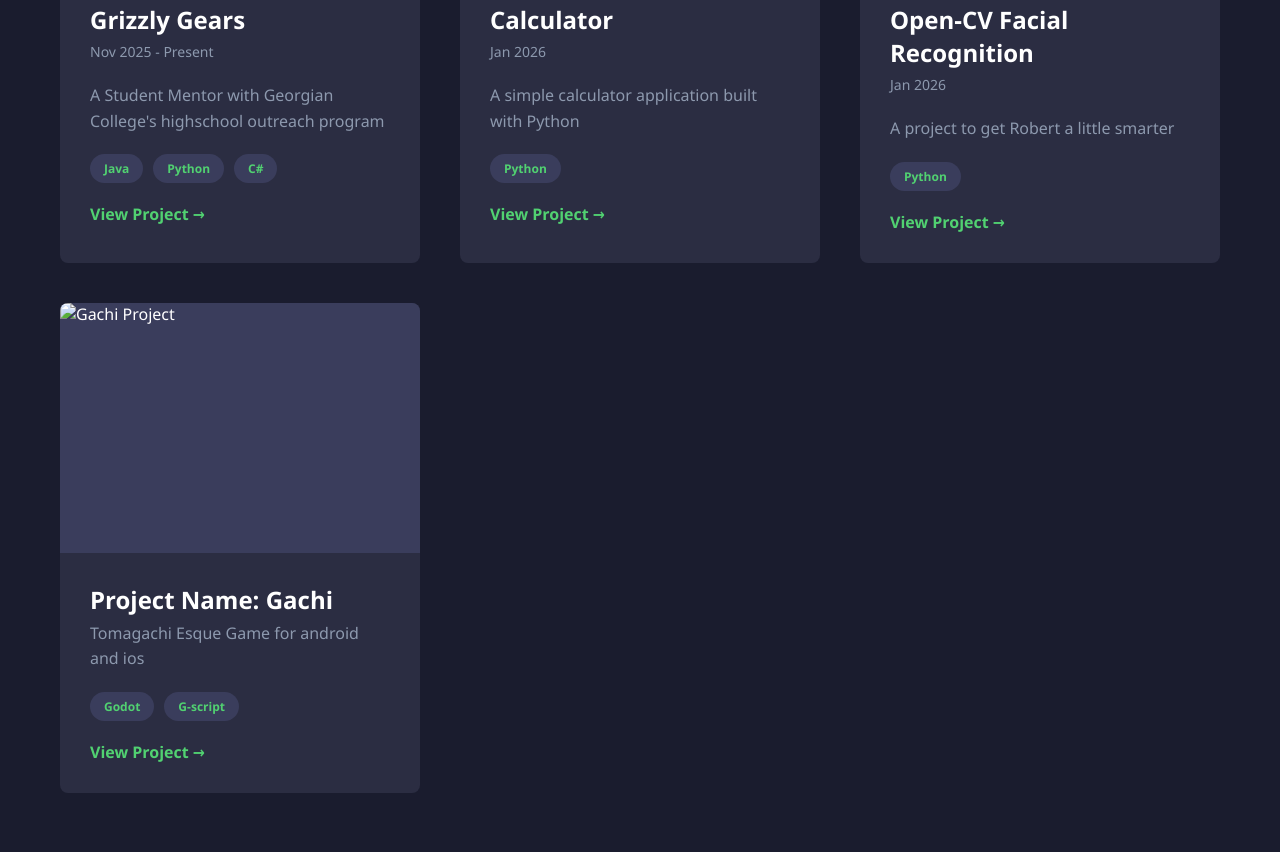
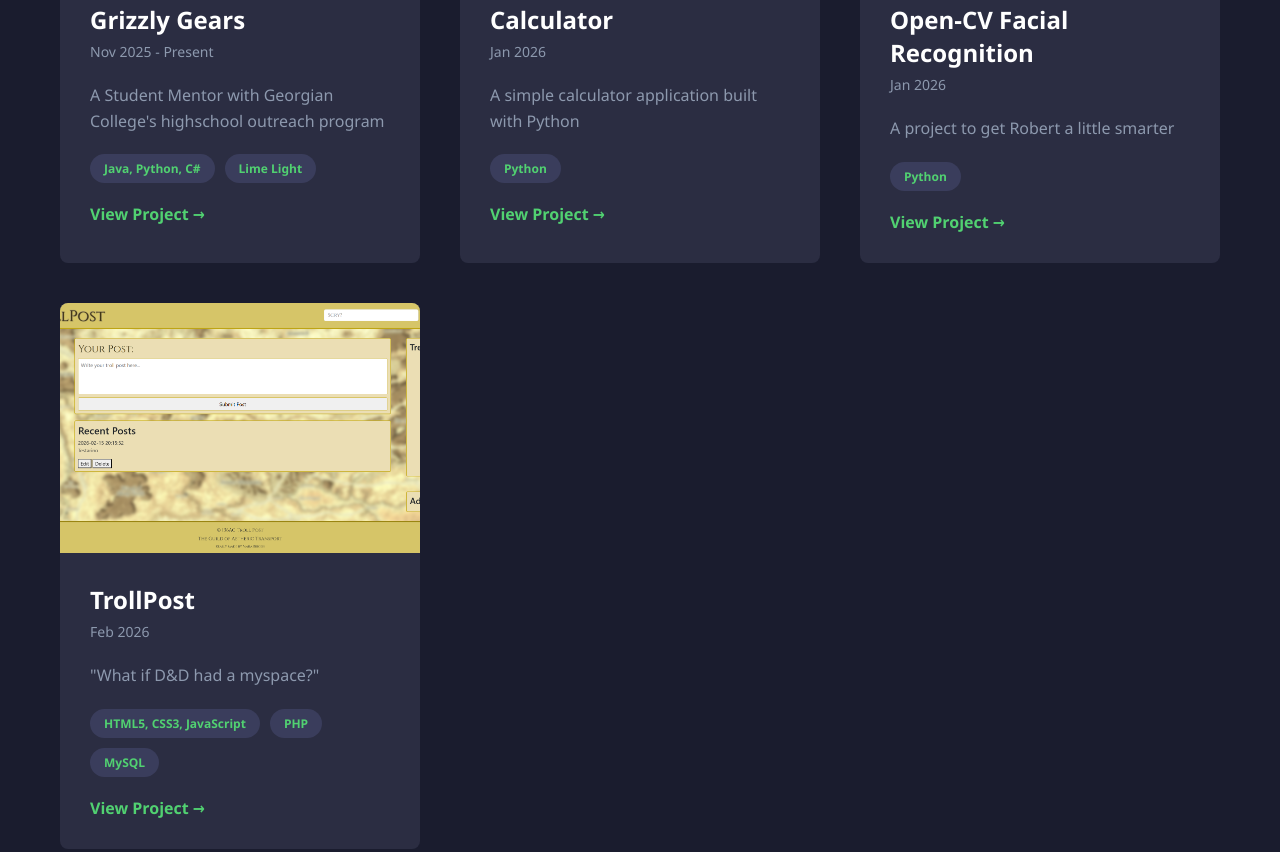
Before and after one commit to Magpie512/Personal-Website, a plain HTML site: page index.html in a window 1280 px wide. Shown: the part 1884-2736 px from the top of the page. Drawn offline with Linux system fonts and the light colour scheme.

Commit message:
Modified some comments and added some projects. Utilized a bear API

```diff
--- a/index.html
+++ b/index.html
@@ -99,9 +99,8 @@
                             <p class="project-date">Nov 2025 - Present</p>
                             <p>A Student Mentor with Georgian College's highschool outreach program</p>
                             <div class="project-tags">
-                                <span>Java</span>
-                                <span>Python</span>
-                                <span>C#</span>
+                                <span>Java, Python, C#</span>
+                                <span>Lime Light</span>
                             </div>
                             <a href="#" class="project-link">View Project →</a>
                         </div>
@@ -124,7 +123,7 @@
 
                     <div class="project-card">
                         <div class="project-image">
-                            <img src="img/project3.jpg" alt="Facial Recognition Project">
+                            <img src="https://placebear.com/400/400" alt="Facial Recognition Project">
                         </div>
                         <div class="project-info">
                             <h3>Open-CV Facial Recognition</h3>
@@ -139,16 +138,18 @@
 
                     <div class="project-card">
                         <div class="project-image">
-                            <img src="img/project4.jpg" alt="Gachi Project">
+                            <img src="img/trollpost.png" alt="TrollPost Project">
                         </div>
                         <div class="project-info">
-                            <h3>Project Name: Gachi</h3>
-                            <p>Tomagachi Esque Game for android and ios</p>
+                            <h3>TrollPost</h3>
+                            <p class="project-date">Feb 2026</p>
+                            <p>"What if D&D had a myspace?"</p>
                             <div class="project-tags">
-                                <span>Godot</span>
-                                <span>G-script</span>
+                                <span>HTML5, CSS3, JavaScript</span>
+                                <span>PHP</span>
+                                <span>MySQL</span>
                             </div>
-                            <a href="#" class="project-link">View Project →</a>
+                            <a href="https://github.com/Magpie512/TrollPost" class="project-link">View Project →</a>
                         </div>
                     </div>
                 </div>
@@ -160,18 +161,22 @@
             <div class="tools-container">
                 <h2>Technologies</h2>
                 <div class="tools-grid">
+                    <!-- =================== SYSTEMS =======================-->
                     <div class="tool-item"><i class="fab fa-windows"></i></div>
                     <div class="tool-item"><i class="fab fa-linux"></i></div>
 
+                    <!-- =================== WEB TECHNOLOGIES ===================== -->
                     <div class="tool-item"><i class="fab fa-html5"></i></div>
                     <div class="tool-item"><i class="fab fa-css3-alt"></i></div>
                     <div class="tool-item"><i class="fab fa-js"></i></div>
                     <div class="tool-item"><i class="fab fa-php"></i></div>
 
+                    <!-- =================== PROGRAMMING LANGUAGES ===================== -->
                     <div class="tool-item"><i class="fab fa-c"></i></div>
                     <div class="tool-item"><i class="fab fa-python"></i></div>
                     <div class="tool-item"><i class="fab fa-java"></i></div>
 
+                    <!-- =================== FRAMEWORKS & TOOLS ===================== -->
                     <div class="tool-item"><i class="fab fa-docker"></i></div>
                     <div class="tool-item"><i class="fab fa-github"></i></div>
                     <div class="tool-item"><i class="fas fa-database"></i></div>
@@ -183,12 +188,15 @@
     <!-- ====== TESTIMONIALS ========
     -->
 
+
+
+
     <!-- ========== FOOTER ========== -->
     <footer>
         <p>&copy; 2026 Amara Briggs. All rights reserved.</p>
     </footer>
 
-    <!-- ========== MARS PLANET MODAL ========== -->
+    <!-- ========== EASTER EGG MODAL ========== -->
     <div id="mars-modal" class="mars-modal">
         <div class="mars-container">
             <div class="mars-planet">
```
Also changed, not shown: img/trollpost.png (added).
